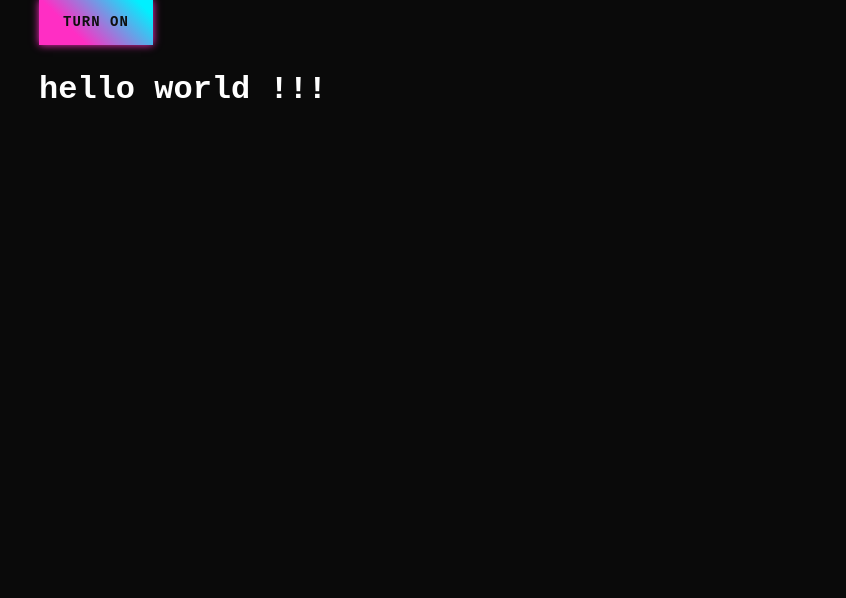
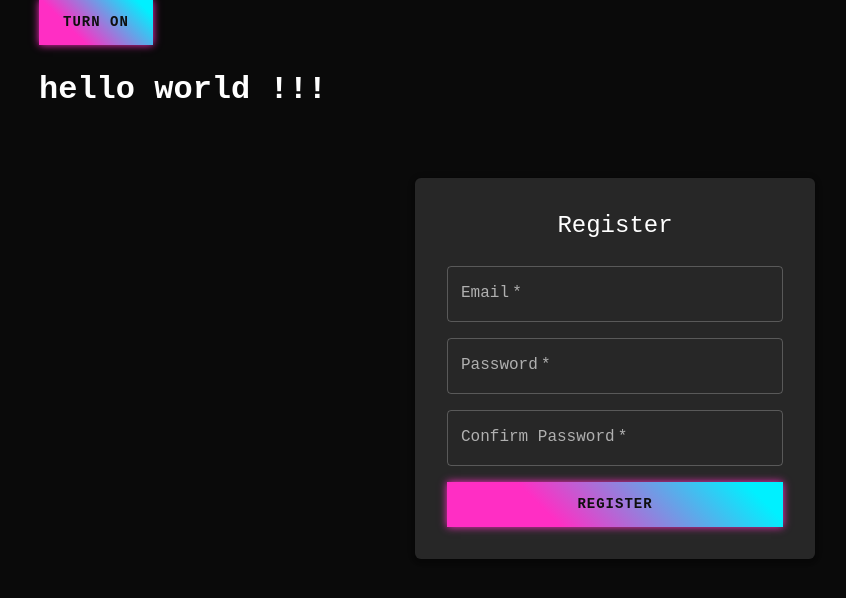
Before and after one commit to leburgeon/status-bark, a React (Vite) app in the folder client/: page /register in a window 1280 px wide. Shown: the top 598 px of the page, without its empty margins (25-871 px from the left). Built offline with nearby package versions, Linux system fonts and the light colour scheme.

Commit message:
Added register page

```diff
--- a/client/package.json
+++ b/client/package.json
@@ -15,6 +15,7 @@
     "@mui/material": "^7.1.0",
     "@reduxjs/toolkit": "^2.8.2",
     "axios": "^1.8.4",
+    "check-password-strength": "^3.0.0",
     "react": "^19.0.0",
     "react-dom": "^19.0.0",
     "react-redux": "^9.2.0",
--- a/client/src/App.tsx
+++ b/client/src/App.tsx
@@ -5,6 +5,7 @@ import { useAppDispatch } from "./hooks"
 import { Routes, Route, Navigate } from "react-router-dom"
 import { useAppSelector } from "./hooks"
 import LoginPage from "./components/user/LoginPage"
+import RegisterPage from "./components/user/RegisterPage"
 
 const App = () => {
   const dispatch = useAppDispatch()
@@ -16,6 +17,7 @@ const App = () => {
       <h1>hello world !!!</h1>
       <Routes>
         <Route path="/login" element={loggedIn ? <Navigate to='/'/> : <LoginPage/>}/>
+        <Route path='/register' element={<RegisterPage/>}/>
       </Routes>
     </>
   )
--- a/client/src/components/user/LoginPage.tsx
+++ b/client/src/components/user/LoginPage.tsx
@@ -2,12 +2,15 @@ import { useState } from "react"
 import { useAppDispatch } from "../../hooks"
 import { login } from "../../reducers/userSlice"
 import { Button, TextField, Box, Typography, Paper } from "@mui/material"
+import { useNavigate } from "react-router-dom"
 
 const LoginPage = () => {
   const [email, setEmail] = useState('')
   const [password, setPassword] = useState('')
 
   const dispatch = useAppDispatch()
+
+  const navigate = useNavigate()
 
   const handleSubmit = (event: React.FormEvent<HTMLFormElement>) => {
     event.preventDefault()
@@ -38,7 +41,7 @@ const LoginPage = () => {
           />
           <Box sx={{ display: 'flex', justifyContent: 'space-between', mt: 2 }}>
             <Button type="submit" variant="contained" color="primary">Login</Button>
-            <Button variant="outlined" color="secondary">Register</Button>
+            <Button variant="outlined" color="secondary" onClick={() => {navigate('/register')}}>Register</Button>
           </Box>
         </form>
       </Paper>
--- /dev/null
+++ b/client/src/components/user/RegisterPage.tsx
@@ -0,0 +1,97 @@
+import { useNavigate } from "react-router-dom"
+import { useState } from "react"
+import { useAppDispatch } from "../../hooks"
+import userService from "../../services/userService"
+import { handleErrorsMessage } from "../../reducers/uiSlice"
+import {
+  Box,
+  Button,
+  TextField,
+  Typography,
+  Alert,
+  Paper
+} from "@mui/material"
+
+import { passwordStrength } from "check-password-strength"
+
+const RegisterPage = () => {
+  const [email, setEmail] = useState('')
+  const [password, setPassword] = useState('')
+  const [confirmPassword, setConfirmPassword] = useState('')
+  const [error, setError] = useState('')
+
+  const dispatch = useAppDispatch()
+  const navigate = useNavigate()
+
+  const handleRegister = async (event: React.FormEvent<HTMLFormElement>) => {
+    event.preventDefault()
+    setError('')
+    if (password !== confirmPassword) {
+      setError("Passwords do not match")
+      return
+    }
+    const strength = passwordStrength(password)
+    if (strength.id < 1) {
+      setError("Password is too weak")
+      return
+    }
+    try {
+      await userService.registerUser({ email, password })
+      navigate('/login')
+    } catch (error) {
+      dispatch(handleErrorsMessage(error))
+    }
+  }
+
+  return (
+    <Box
+      component={Paper}
+      elevation={3}
+      sx={{
+        maxWidth: 400,
+        mx: "auto",
+        mt: 8,
+        p: 4,
+        display: "flex",
+        flexDirection: "column",
+        gap: 2
+      }}
+    >
+      <Typography variant="h5" component="h1" align="center" gutterBottom>
+        Register
+      </Typography>
+      <form onSubmit={handleRegister} style={{ display: "flex", flexDirection: "column", gap: 16 }}>
+        <TextField
+          label="Email"
+          type="email"
+          value={email}
+          onChange={e => setEmail(e.target.value)}
+          required
+          fullWidth
+        />
+        <TextField
+          label="Password"
+          type="password"
+          value={password}
+          onChange={e => setPassword(e.target.value)}
+          required
+          fullWidth
+        />
+        <TextField
+          label="Confirm Password"
+          type="password"
+          value={confirmPassword}
+          onChange={e => setConfirmPassword(e.target.value)}
+          required
+          fullWidth
+        />
+        {error && <Alert severity="error">{error}</Alert>}
+        <Button type="submit" variant="contained" color="primary" fullWidth>
+          Register
+        </Button>
+      </form>
+    </Box>
+  )
+}
+
+export default RegisterPage
--- a/client/src/reducers/uiSlice.ts
+++ b/client/src/reducers/uiSlice.ts
@@ -30,6 +30,7 @@ export const { showError, hideSnackbar } = uiSlice.actions
 export default uiSlice.reducer
 
 export const handleErrorsMessage = (error: unknown) => {
+  console.error(error)
   let message = ''
   if (
     typeof error === 'object' &&
```
Also changed, not shown: 1 other file (tests, documents, lock files or other folders).
